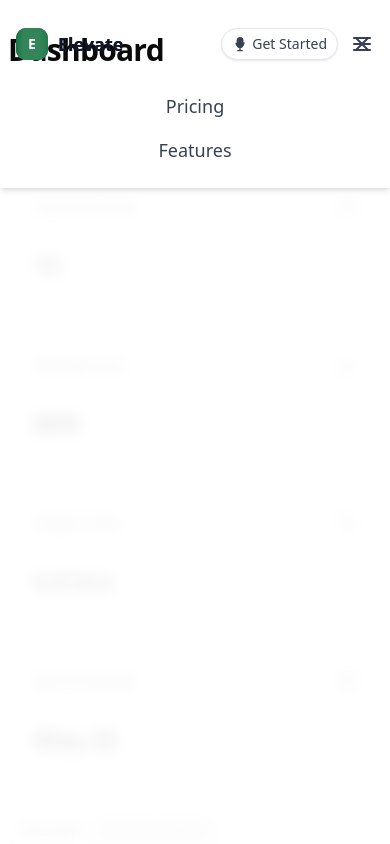
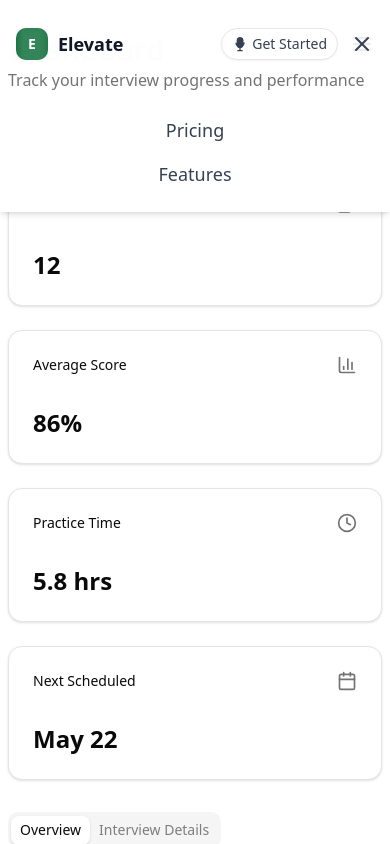
Before and after one commit to Shravan-Chaudhary/elevate, a Next.js app in the folder apps/web/: page /dashboard in a window 390 px wide. Both pictures are taken after a click on the button 362 px from the left and 44 px from the top of the page. Shown: the top 844 px of the page. Built offline with nearby package versions, Linux system fonts and the light colour scheme.

Commit message:
feat(web): 🎉 Enhance Header component with animations and mobile menu improvements

```diff
--- a/apps/web/src/components/layout/Header.tsx
+++ b/apps/web/src/components/layout/Header.tsx
@@ -3,8 +3,10 @@
 import { Button } from "@/components/ui/button";
 import { MicrophoneIcon } from "@/components/ui/microphone-icon";
 import { cn } from "@/lib/utils";
+import { fadeUp, fadeIn, stagger, smooth } from "@/lib/animations";
 import { Menu, X } from "lucide-react";
 import Link from "next/link";
+import { motion, AnimatePresence } from "framer-motion";
 import { useEffect, useState } from "react";
 
 const navigationItems = [
@@ -56,12 +58,12 @@
     "fixed top-0 z-50 w-full transition-all duration-300",
     isMobileView && hasScrolled
       ? // Mobile view and scrolled: full width, solid background, less margin
-        "bg-white shadow-sm border-b border-gray-200 rounded-none max-w-full mt-0 py-3"
+        "shadow-sm border-b border-gray-200 rounded-none max-w-full mt-0 py-3"
       : isMobileView
         ? // Mobile view, not scrolled: transparent background, centered, more margin, less padding
-          "bg-white/0 shadow-none border-transparent rounded-full max-w-2xl mx-auto mt-6 py-1"
+          "shadow-none border-transparent rounded-full max-w-2xl mx-auto mt-6 py-1"
         : // Desktop view (not mobile view): solid background, centered, fixed max width, more margin, standard padding
-          "py-2 bg-white shadow-sm rounded-full border border-gray-200 max-w-lg left-1/2 -translate-x-1/2 mt-6",
+          "py-2 shadow-sm rounded-full border border-gray-200 max-w-lg left-1/2 -translate-x-1/2 mt-6",
   );
 
   // Class names for the inner container div
@@ -79,14 +81,38 @@
           "bg-green-900 text-white hover:bg-green-800 border-green-900 hover:border-green-800"
         : // Mobile view, not scrolled: white outline button
           "bg-white text-gray-700 hover:bg-gray-100 border-gray-200 hover:border-gray-100"
-      : // Desktop view: white outline button
-        "bg-white text-gray-700 hover:bg-gray-100 border-gray-200 hover:border-gray-100",
+      : // Desktop view: white outline button (always visible with backdrop)
+        "bg-white/80 backdrop-blur-sm text-gray-700 hover:bg-white hover:text-gray-900 border-gray-200 hover:border-gray-300",
   );
 
   return (
-    <header className={headerClasses}>
-      <div className={innerDivClasses}>
+    <motion.header
+      className={headerClasses}
+      initial={{ opacity: 0, y: -20 }}
+      animate={{
+        opacity: 1,
+        y: 0,
+        backgroundColor:
+          hasScrolled && isMobileView
+            ? "rgba(255, 255, 255, 1)"
+            : "rgba(255, 255, 255, 0.9)",
+        backdropFilter: hasScrolled || !isMobileView ? "blur(12px)" : "none",
+      }}
+      transition={{
+        duration: 0.6,
+        ease: smooth,
+        backgroundColor: { duration: 0.3, ease: smooth },
+        backdropFilter: { duration: 0.3, ease: smooth },
+      }}
+    >
+      <motion.div
+        className={innerDivClasses}
+        variants={stagger}
+        initial="hidden"
+        animate="visible"
+      >
         {/* Logo */}
+        <motion.div variants={fadeUp}>
           <Link
             href="/"
             className="flex items-center gap-2.5 transition-transform hover:scale-105"
@@ -97,30 +123,33 @@
             </div>
             <span className="font-bold text-lg text-gray-900">Elevate</span>
           </Link>
+        </motion.div>
 
         {/* Navigation and Buttons */}
-        <div className="flex items-center gap-6">
+        <motion.div className="flex items-center gap-6" variants={fadeUp}>
           {/* Desktop Navigation */}
-          <nav
+          <motion.nav
             className={cn(
               "hidden md:flex items-center gap-6",
               !isMobileView && "", // Ensure flex is applied on desktop
             )}
+            variants={stagger}
+            initial="hidden"
+            animate="visible"
           >
             {navigationItems.map((item, index) => (
+              <motion.div key={item.href} variants={fadeUp}>
                 <Link
-                key={item.href}
                   href={item.href}
                   className="px-3 py-2 text-base font-medium text-gray-700 hover:text-gray-900 transition-colors hover:bg-gray-100 rounded-full"
-                // Apply staggered animation delay
-                style={{ animationDelay: `${index * 100 + 100}ms` }}
                 >
                   {item.label}
                 </Link>
+              </motion.div>
             ))}
-          </nav>
+          </motion.nav>
 
-          <div className="flex items-center gap-3">
+          <motion.div className="flex items-center gap-3" variants={fadeUp}>
             {/* Get Started Button */}
             <Link href="/sign-in">
               <Button size="sm" className={getStartedButtonClasses}>
@@ -131,47 +160,80 @@
             </Link>
 
             {/* Mobile Menu Toggle Button */}
-            <button
+            <motion.button
               className={cn(
                 "md:hidden flex items-center text-gray-700",
                 isMobileView ? "" : "hidden", // Only show on mobile view
               )}
               onClick={toggleMobileMenu}
+              whileHover={{ scale: 1.05 }}
+              whileTap={{ scale: 0.95 }}
+              transition={{ duration: 0.2, ease: smooth }}
             >
+              <AnimatePresence mode="wait">
                 {isMobileMenuOpen ? (
-                <X className="h-6 w-6" /> // Close icon when menu is open
+                  <motion.div
+                    key="close"
+                    initial={{ rotate: -90, opacity: 0 }}
+                    animate={{ rotate: 0, opacity: 1 }}
+                    exit={{ rotate: 90, opacity: 0 }}
+                    transition={{ duration: 0.2, ease: smooth }}
+                  >
+                    <X className="h-6 w-6" />
+                  </motion.div>
                 ) : (
-                <Menu className="h-6 w-6" /> // Menu icon when menu is closed
+                  <motion.div
+                    key="menu"
+                    initial={{ rotate: 90, opacity: 0 }}
+                    animate={{ rotate: 0, opacity: 1 }}
+                    exit={{ rotate: -90, opacity: 0 }}
+                    transition={{ duration: 0.2, ease: smooth }}
+                  >
+                    <Menu className="h-6 w-6" />
+                  </motion.div>
                 )}
-            </button>
-          </div>
-        </div>
-      </div>
+              </AnimatePresence>
+            </motion.button>
+          </motion.div>
+        </motion.div>
+      </motion.div>
 
       {/* Mobile Menu Overlay */}
+      <AnimatePresence>
         {isMobileMenuOpen && (
-        <div
+          <motion.div
             className={cn(
-            "fixed inset-0 top-[68px] bg-white/90 backdrop-blur-sm z-40 transition-opacity duration-300",
-            isMobileMenuOpen ? "opacity-100" : "opacity-0 pointer-events-none",
+              "fixed inset-0 top-[68px] bg-white/90 backdrop-blur-sm z-40",
               "md:hidden", // Hide on desktop
             )}
             onClick={toggleMobileMenu} // Close menu when clicking overlay
+            initial={{ opacity: 0 }}
+            animate={{ opacity: 1 }}
+            exit={{ opacity: 0 }}
+            transition={{ duration: 0.3, ease: smooth }}
           >
-          <div className="flex flex-col items-center py-6 space-y-4 bg-white w-full shadow-md">
+            <motion.div
+              className="flex flex-col items-center py-6 space-y-4 bg-white w-full shadow-md"
+              variants={stagger}
+              initial="hidden"
+              animate="visible"
+              exit="hidden"
+            >
               {navigationItems.map((item) => (
+                <motion.div key={item.href} variants={fadeUp}>
                   <Link
-                key={item.href}
                     href={item.href}
-                className="text-lg font-medium text-gray-700 hover:text-gray-900 transition-colors"
+                    className="text-lg font-medium text-gray-700 hover:text-gray-900 transition-colors px-4 py-2 rounded-full hover:bg-gray-100"
                     onClick={toggleMobileMenu} // Close menu when clicking a link
                   >
                     {item.label}
                   </Link>
+                </motion.div>
               ))}
-          </div>
-        </div>
+            </motion.div>
+          </motion.div>
         )}
-    </header>
+      </AnimatePresence>
+    </motion.header>
   );
 }
```
Lines whose indentation alone changed are shown as unchanged.
